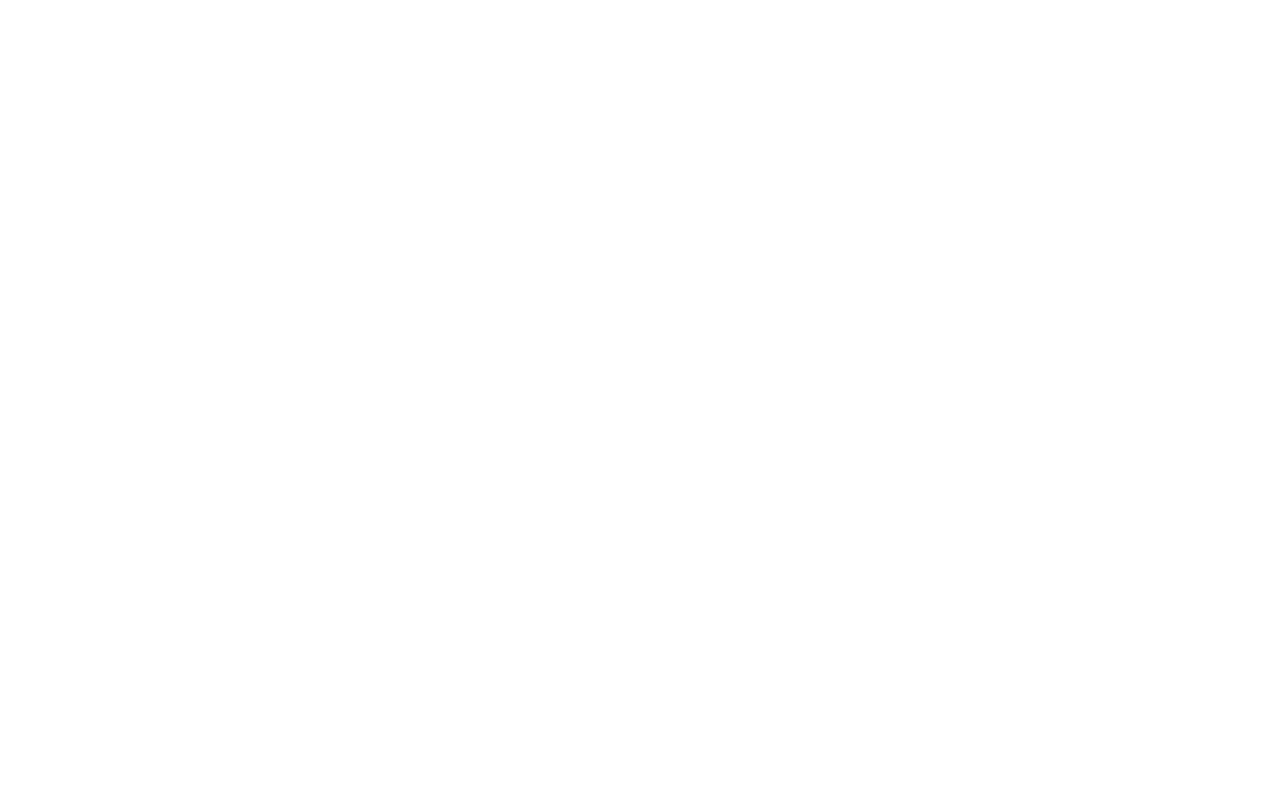
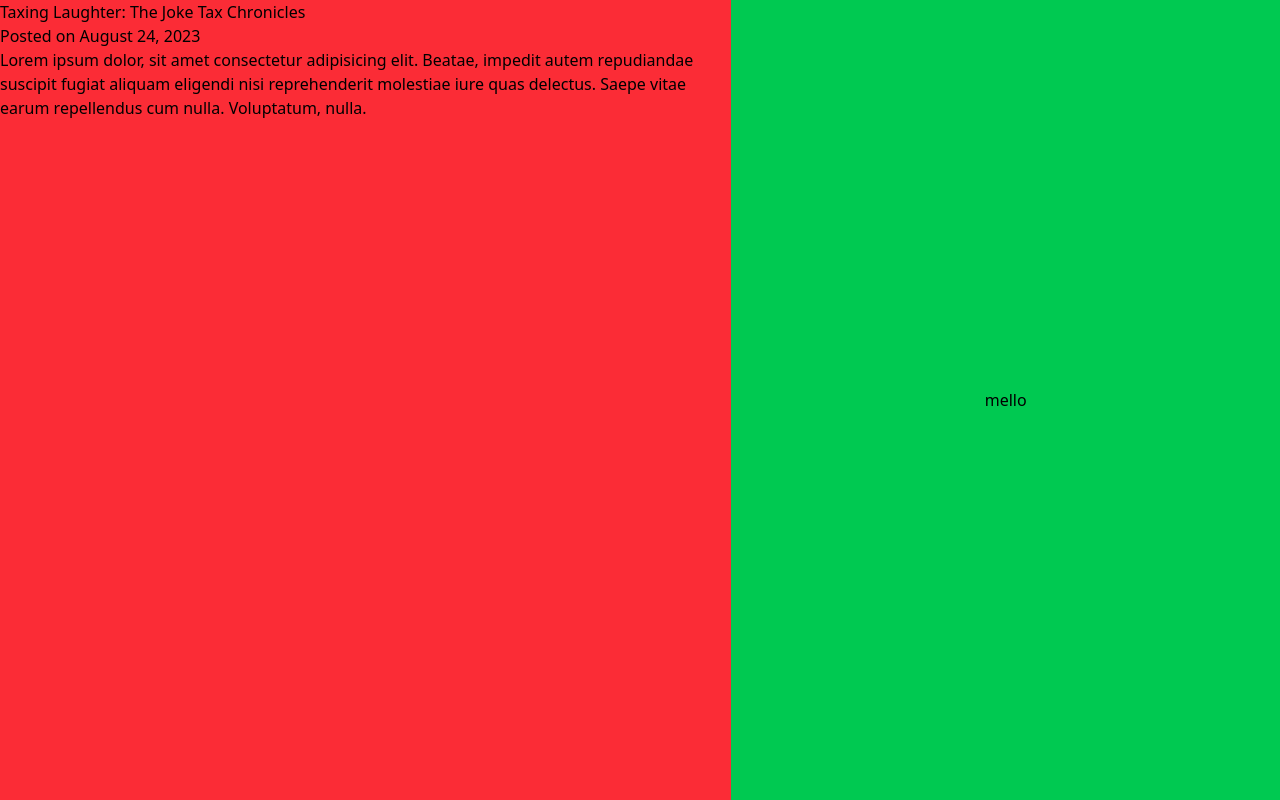
Before and after one commit to junker149/kaze, a React (Vite) app in the folder Frontend/: page /blog in a window 1280 px wide. Before the commit this address had no page. Built offline with nearby package versions, Linux system fonts and the light colour scheme.

Commit message:
feat: Implemented blog page

```diff
--- a/Frontend/src/App.tsx
+++ b/Frontend/src/App.tsx
@@ -2,6 +2,7 @@
 import { BrowserRouter, Route, Routes } from 'react-router-dom'
 import  Signup  from './Routes/Signup'
 import  Signin  from './Routes/Signin'
+import  Blog  from './Routes/Blog'
 
 function App() {
   return (
@@ -9,6 +10,7 @@
       <Routes>
         <Route path='/signup' element={<Signup />} />
         <Route path='/signin' element={<Signin />} />
+        <Route path='/blog' element={<Blog />} />
       </Routes>
     </BrowserRouter>
   )
--- /dev/null
+++ b/Frontend/src/Routes/Blog.tsx
@@ -0,0 +1,19 @@
+// interface InputParams {
+//     title: string;
+//     metadata: string;
+//     content: string;
+// }
+// {title, metadata, content}: InputParams
+export default function Blog(){
+    return <div className="flex">
+        <div className="bg-red-500 w-full h-screen flex-col justify-center items-center">
+            {/* <div>{title}</div>
+            <div>{metadata}</div>
+            <div>{content}</div> */}
+            <div>Taxing Laughter: The Joke Tax Chronicles</div>
+            <div>Posted on August 24, 2023</div>
+            <div>Lorem ipsum dolor, sit amet consectetur adipisicing elit. Beatae, impedit autem repudiandae suscipit fugiat aliquam eligendi nisi reprehenderit molestiae iure quas delectus. Saepe vitae earum repellendus cum nulla. Voluptatum, nulla.</div>
+        </div>
+        <div className="bg-green-500 w-3/4 h-screen flex justify-center items-center">mello</div>
+    </div>
+}
```
